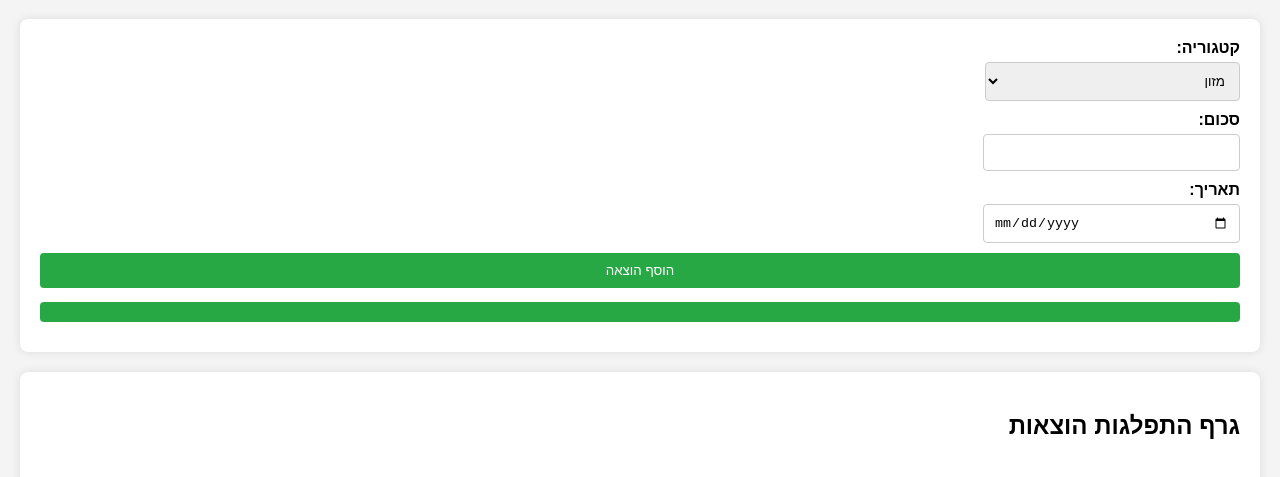
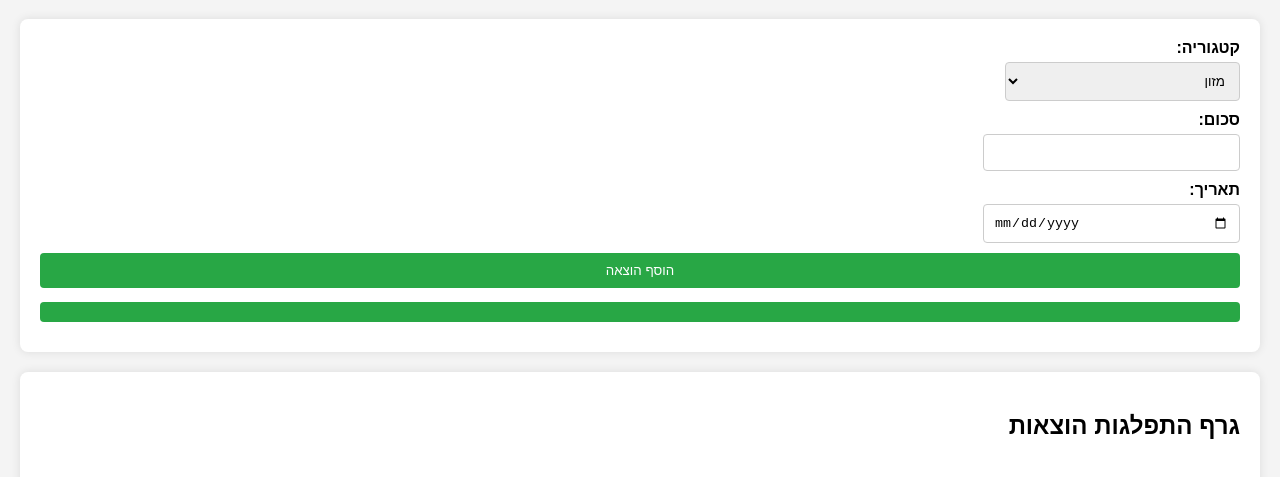
Before and after one commit to zamit00/expensesBudjet, a plain HTML site: page index.html in a window 1280 px wide. Shown: the part 81-558 px from the top of the page. Drawn offline with nearby package versions, Linux system fonts and the light colour scheme.

Commit message:
Update index.html

```diff
--- a/index.html
+++ b/index.html
@@ -63,7 +63,7 @@
             height: 300px;
         }
         #amount, #date{ width:235px}
-        #category{width:255px;}
+        #category{width:235px;}
 
     </style>
     <script src="https://cdn.jsdelivr.net/npm/chart.js"></script>
```
